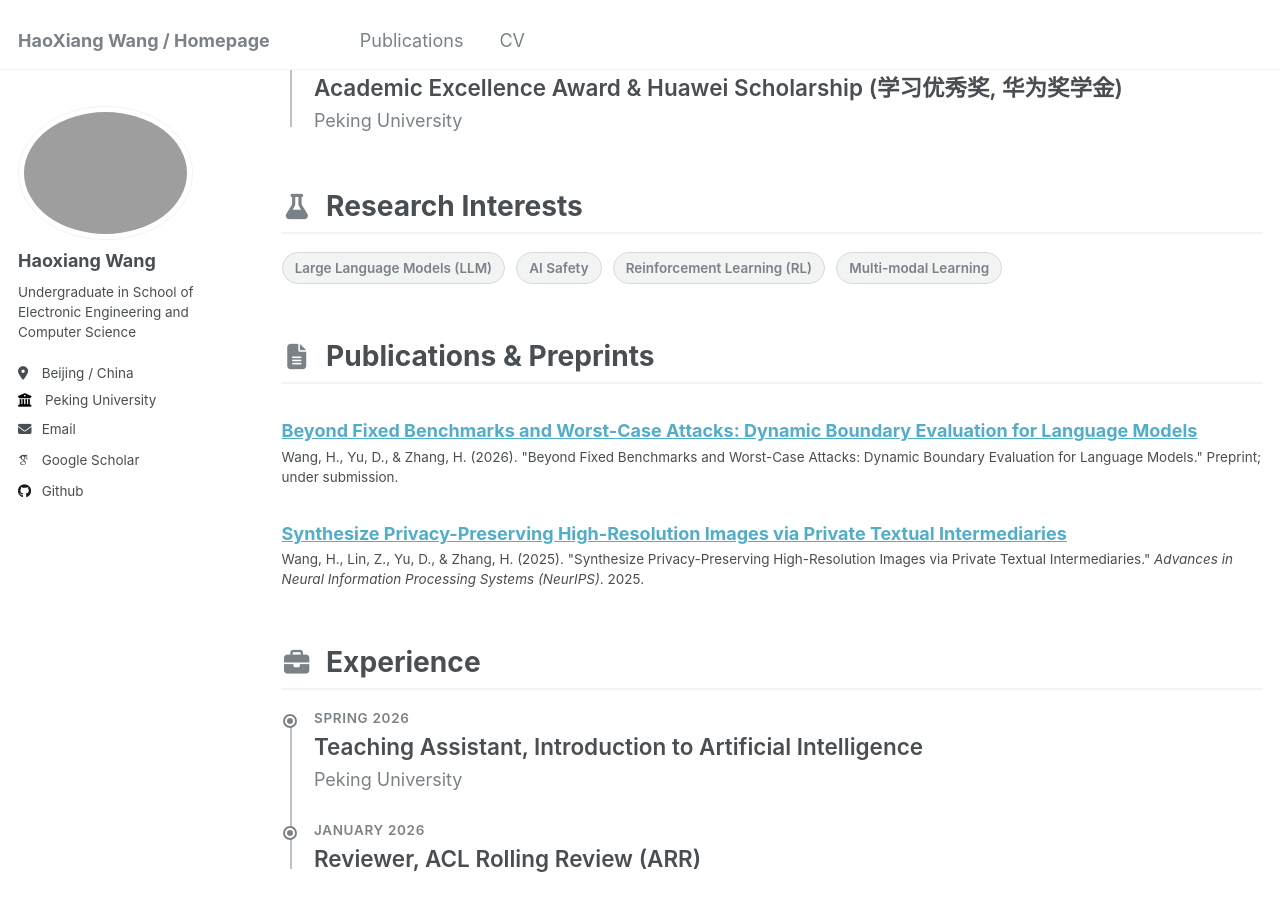
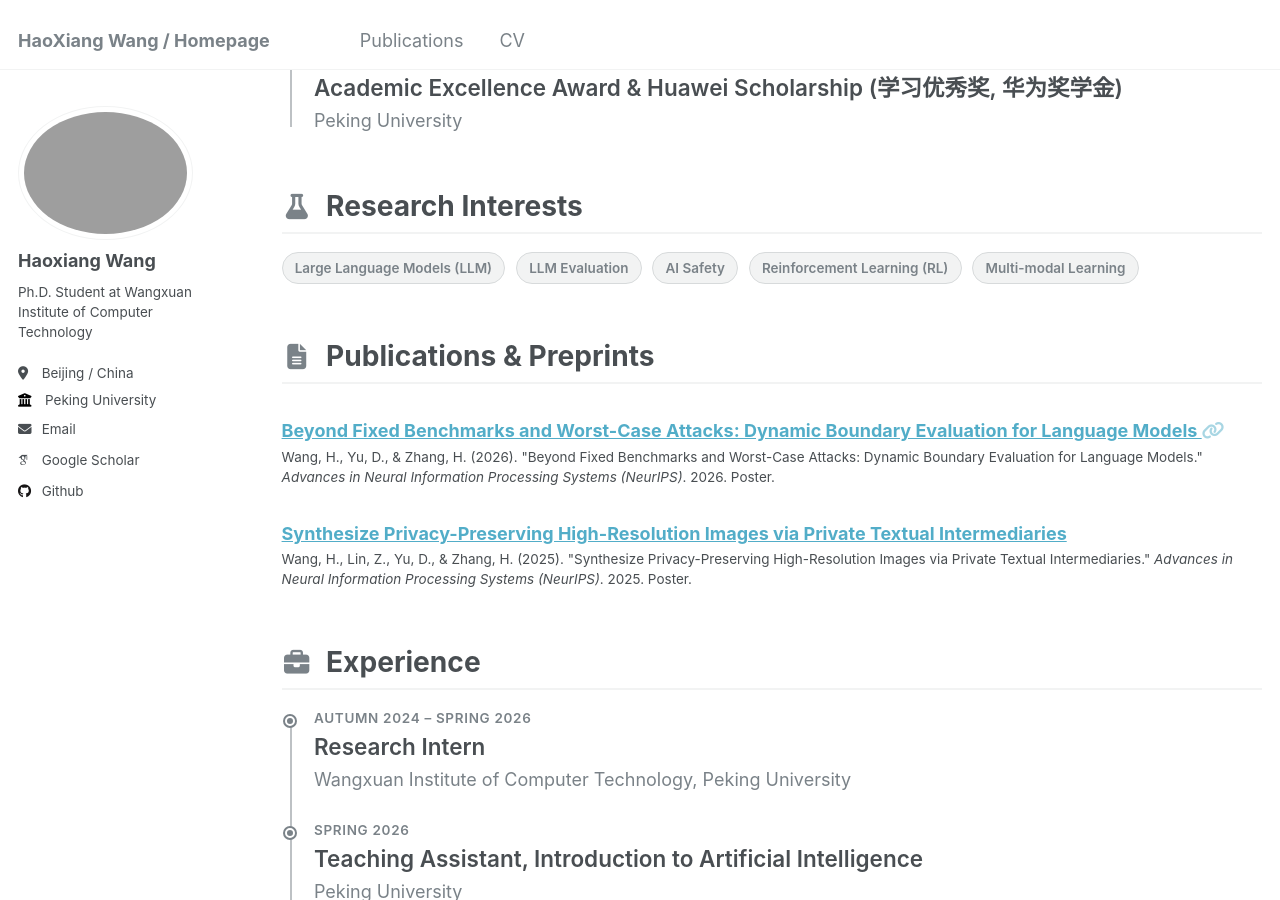
Before and after one commit to MarkGodrick/MarkGodrick.github.io, a Jekyll site: the page built from _pages/cv.md, in a window 1280 px wide and 900 px high, scrolled down 809 px. Built offline with Jekyll 4.4.1, drawn with Linux system fonts in a browser that asks for light colours; some web fonts are replaced; some of the changed text lies outside the part shown.

```diff
--- a/_config.yml
+++ b/_config.yml
@@ -24,7 +24,7 @@ author:
   avatar           : "profile.png"
   name             : "Haoxiang Wang"
   pronouns         : # example: "she/her"
-  bio              : "Undergraduate in School of Electronic Engineering and Computer Science"
+  bio              : "Ph.D. Student at Wangxuan Institute of Computer Technology"
   location         : "Beijing / China"
   employer         : "Peking University"
   uri              : # URL
--- a/_pages/cv.md
+++ b/_pages/cv.md
@@ -27,7 +27,7 @@ redirect_from:
       <div class="cv-timeline-subtitle">Wangxuan Institute of Computer Technology</div>
     </div>
     <div class="cv-timeline-item">
-      <div class="cv-timeline-date">2022 – 2026 (expected)</div>
+      <div class="cv-timeline-date">2022 – 2026</div>
       <div class="cv-timeline-title">B.S. in Computer Science, Peking University</div>
       <div class="cv-timeline-subtitle">School of Electronics Engineering and Computer Science (EECS)</div>
     </div>
@@ -59,6 +59,7 @@ redirect_from:
   <h2><i class="fas fa-flask cv-icon"></i> Research Interests</h2>
   <div class="cv-badges">
     <span class="cv-badge">Large Language Models (LLM)</span>
+    <span class="cv-badge">LLM Evaluation</span>
     <span class="cv-badge">AI Safety</span>
     <span class="cv-badge">Reinforcement Learning (RL)</span>
     <span class="cv-badge">Multi-modal Learning</span>
@@ -77,6 +78,11 @@ redirect_from:
 <div class="cv-section">
   <h2><i class="fas fa-briefcase cv-icon"></i> Experience</h2>
   <div class="cv-timeline">
+    <div class="cv-timeline-item">
+      <div class="cv-timeline-date">Autumn 2024 – Spring 2026</div>
+      <div class="cv-timeline-title">Research Intern</div>
+      <div class="cv-timeline-subtitle">Wangxuan Institute of Computer Technology, Peking University</div>
+    </div>
     <div class="cv-timeline-item">
       <div class="cv-timeline-date">Spring 2026</div>
       <div class="cv-timeline-title">Teaching Assistant, Introduction to Artificial Intelligence</div>
--- a/_publications/2025-9-20-spti.md
+++ b/_publications/2025-9-20-spti.md
@@ -5,9 +5,9 @@ category: conferences
 permalink: /publications/2025-9-20-spti.md
 excerpt: 'We propose SPTI, a training-free framework that shifts DP image synthesis from the image domain to the text domain, enabling high-resolution differentially private image generation with off-the-shelf models.'
 date: 2025-9-20
-venue: 'NeurIPS 2025'
+venue: 'NeurIPS 2025 (Poster)'
 paperurl: 'https://arxiv.org/abs/2506.07555'
-citation: 'Wang, H., Lin, Z., Yu, D., &amp; Zhang, H. (2025). &quot;Synthesize Privacy-Preserving High-Resolution Images via Private Textual Intermediaries.&quot; <i>Advances in Neural Information Processing Systems (NeurIPS)</i>. 2025.'
+citation: 'Wang, H., Lin, Z., Yu, D., &amp; Zhang, H. (2025). &quot;Synthesize Privacy-Preserving High-Resolution Images via Private Textual Intermediaries.&quot; <i>Advances in Neural Information Processing Systems (NeurIPS)</i>. 2025. Poster.'
 ---
 
 We propose **SPTI** (Private Textual Intermediaries), a training-free framework for generating high-resolution differentially private (DP) synthetic images. Instead of operating directly in the image domain, SPTI converts private images into textual descriptions, applies DP text generation via a modified Private Evolution algorithm, and reconstructs images using text-to-image models — all with off-the-shelf models and no fine-tuning. SPTI significantly outperforms prior DP image synthesis methods, achieving FID = 26.71 on LSUN Bedroom and FID = 33.27 on MM-CelebA-HQ at ε=1.0.
--- a/_publications/2026-05-01-dynamic-boundary-evaluation.md
+++ b/_publications/2026-05-01-dynamic-boundary-evaluation.md
@@ -5,11 +5,15 @@ category: conferences
 permalink: /publications/2026-05-01-dynamic-boundary-evaluation/
 excerpt: 'We study dynamic boundary evaluation for language models, using skill-guided search and difficulty calibration to characterize model capabilities beyond fixed benchmarks and static worst-case attacks.'
 date: 2026-05-01
-venue: 'Preprint; under submission to NeurIPS 2026'
-status: 'Preprint; under submission to NeurIPS 2026'
-citation: 'Wang, H., Yu, D., &amp; Zhang, H. (2026). &quot;Beyond Fixed Benchmarks and Worst-Case Attacks: Dynamic Boundary Evaluation for Language Models.&quot; Preprint; under submission.'
+venue: 'NeurIPS 2026 (Poster)'
+status: 'Accepted at NeurIPS 2026 (Poster)'
+paperurl: 'https://arxiv.org/abs/2605.06213'
+link: 'https://openreview.net/forum?id=J3qFCn37gm'
+citation: 'Wang, H., Yu, D., &amp; Zhang, H. (2026). &quot;Beyond Fixed Benchmarks and Worst-Case Attacks: Dynamic Boundary Evaluation for Language Models.&quot; <i>Advances in Neural Information Processing Systems (NeurIPS)</i>. 2026. Poster.'
 ---
 
-This manuscript is a **preprint currently under submission to NeurIPS 2026**. We study **dynamic boundary evaluation** for language models: a framework for probing what models can and cannot do beyond fixed benchmarks and static worst-case attacks. The work formulates evaluation as an adaptive process that searches along model capability boundaries, guided by skills and calibrated by task difficulty.
+This work has been **accepted to NeurIPS 2026 as a Poster**. We study **dynamic boundary evaluation** for language models: a framework for probing what models can and cannot do beyond fixed benchmarks and static worst-case attacks. The work formulates evaluation as an adaptive process that searches along model capability boundaries, guided by skills and calibrated by task difficulty.
+
+[Paper (arXiv)](https://arxiv.org/abs/2605.06213) · [OpenReview](https://openreview.net/forum?id=J3qFCn37gm)
 
 The corresponding Chinese thesis, **大语言模型动态能力边界评测：技能引导搜索与难度校准**, was selected as an **Outstanding Undergraduate Thesis**.
```
Also changed, not shown: _pages/about.md (+9 -6 lines), 2 other files.
